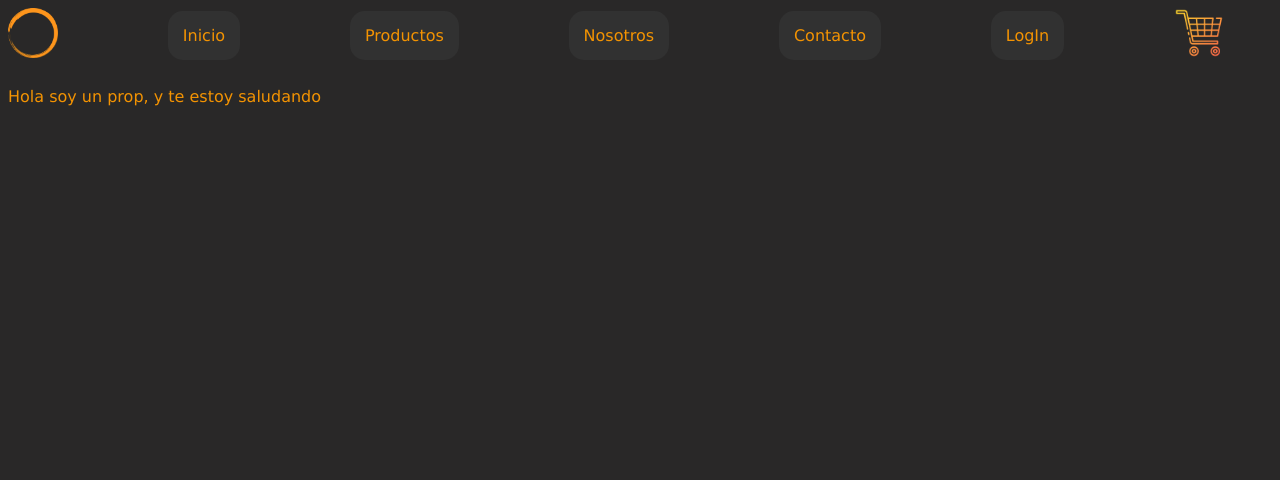
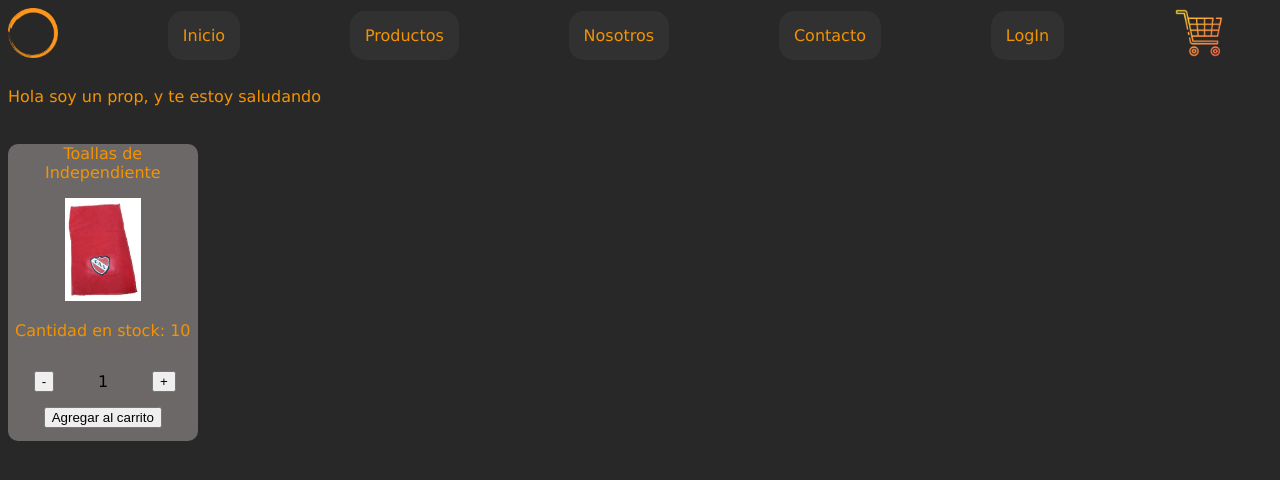
Before and after one commit to uStarkK/app-react, a React (Create React App) app: page / in a window 1280 px wide. Shown: the top 480 px of the page. Built offline with nearby package versions, Linux system fonts and the light colour scheme.

Commit message:
Contador con boton

```diff
--- a/src/App.css
+++ b/src/App.css
@@ -32,3 +32,29 @@ body{
     color: rgb(243, 147, 2);
     text-decoration: solid;
 }
+
+
+.countContainer{
+    color: rgb(243, 147, 2);
+    margin-top: 3%;
+    background-color: rgb(109, 104, 104);
+    width: 15%;
+    height: auto;
+    border-radius: 10px;
+    text-align: center;
+    padding-bottom: 1%;
+
+}
+
+.count{
+    margin-left: 2%;
+    color: black;
+    display: flex;
+    align-items: center;
+    justify-content: space-around;;
+}
+
+.countContainer img{
+    width: 40%;
+    height: 40%;
+}
--- a/src/App.js
+++ b/src/App.js
@@ -2,8 +2,10 @@
 import NavBar from './components/NavBar';
 import "./App.css"
 import ItemListContainer from './components/ItemListContainer';
+
 function App() {
   return (
+
     <div className="App">
       <NavBar/>
       <ItemListContainer greetings="Hola soy un prop, y te estoy saludando"/>
--- /dev/null
+++ b/src/components/ItemCount.js
@@ -0,0 +1,31 @@
+import React, { useState } from 'react';
+
+function ItemCount({stock, initial}) {
+const [count, setCount] = useState(0);
+
+const checkStockAdd = () => {
+    if(count<stock-1){
+        setCount(count+1)
+    }
+}
+const checkStockRem = () =>{
+    if(count>0){
+        setCount(count-1)
+    }
+}
+return (
+    <div className='countContainer'>
+        <p>Toallas de Independiente</p>
+        <img src="toalla.jpg" alt="toalla de independiente"></img>
+        <p> Cantidad en stock: {stock} </p>
+        <div className='count'>
+        <button onClick={() => checkStockRem()}>-</button>
+        <p className='countDisplay'> {initial + count}</p>
+        <button onClick={() => checkStockAdd()}>+</button>
+        </div>
+        <button>Agregar al carrito</button>
+    </div>
+);
+}
+
+export default ItemCount
--- a/src/components/ItemListContainer.js
+++ b/src/components/ItemListContainer.js
@@ -1,8 +1,10 @@
+import ItemCount from "./ItemCount"
 
 
 const ItemListContainer = ({ greetings }) => {
     return (
-        <div className="itemList">{greetings}</div>
+        <div className="itemList">{greetings}
+        <ItemCount stock={10} initial={1}/></div>
     )
 }
 
```
Also changed, not shown: public/Kaeya-genshin-impact.jpg (deleted), public/toalla.jpg (added).
